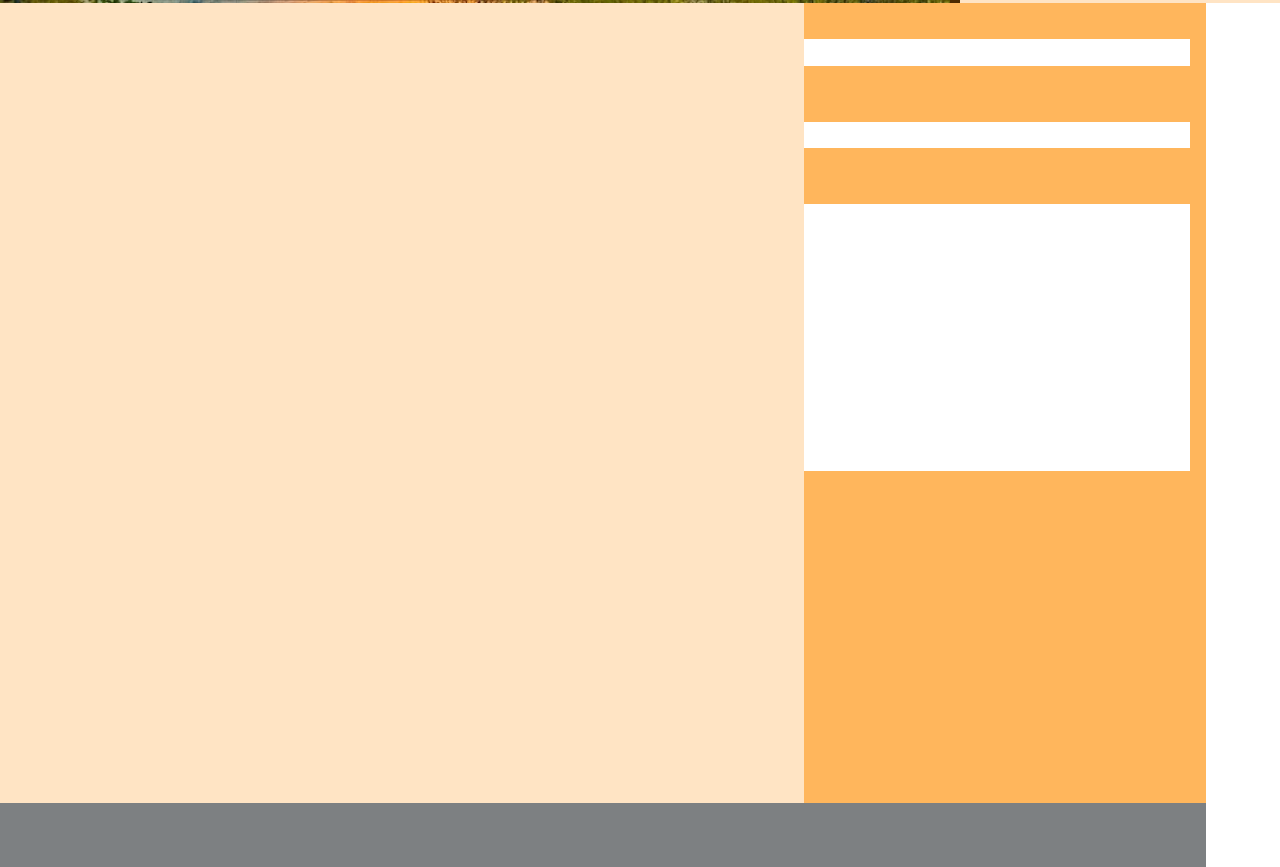
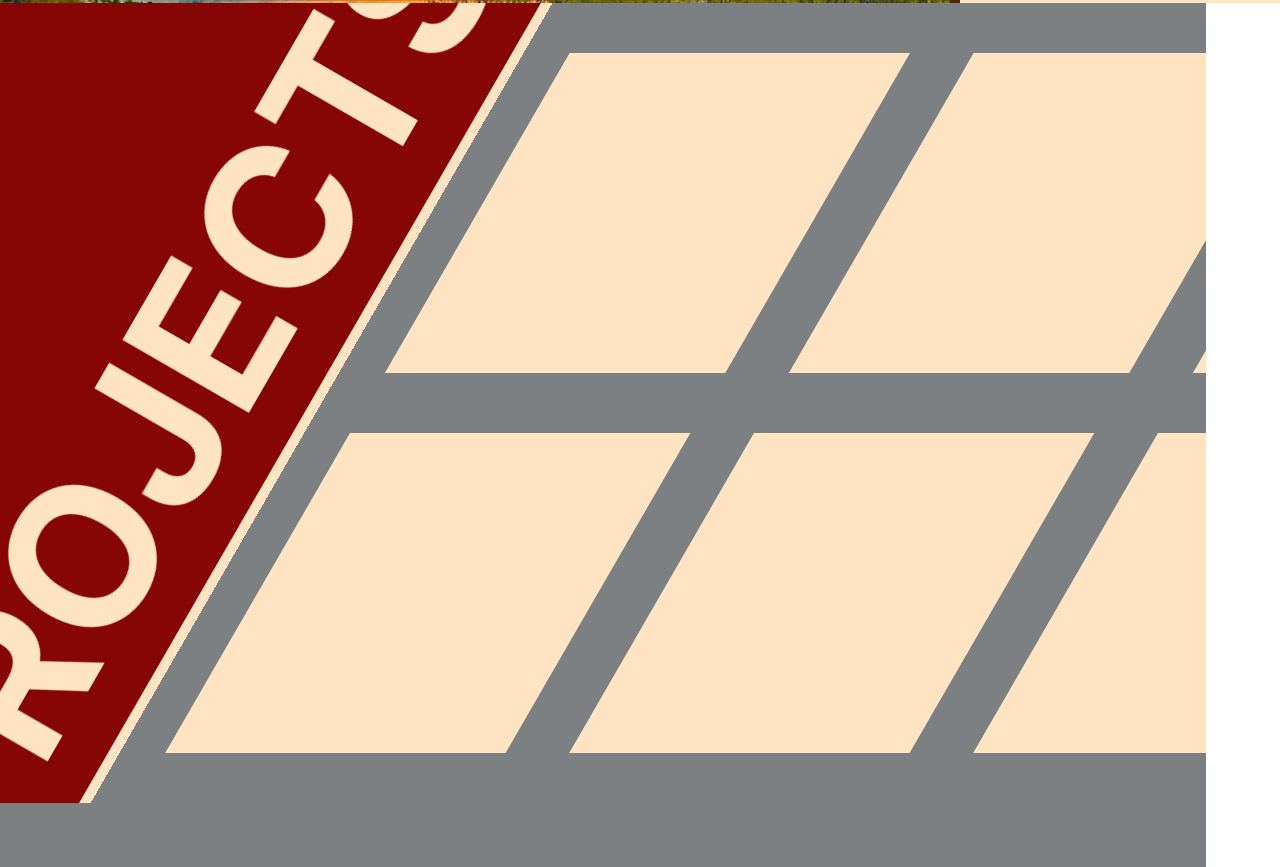
Before and after one commit to oofSauceHere/Website, a plain HTML site: page index.html in a window 1280 px wide. Shown: the part 797-1664 px from the top of the page. Drawn offline with Linux system fonts and the light colour scheme.

Commit message:
Updated projects page

```diff
--- a/index.html
+++ b/index.html
@@ -44,7 +44,59 @@
             </div>
         </main>
 
-        <!-- CONTACT, temporarily -->
+        <!-- PROJECTS, temporarily -->
+
+        <main class="projects" id="projects">
+            <div class="left-header">
+                <h1>PROJECTS</h1>
+            </div>
+            <!-- this is efficient code -->
+            <div class="project-container">
+                <div class="top-container">
+                    <div class="project" id="shapecalc">
+
+                        <div class="project-desc">
+                        </div>
+                    </div>
+                    <div class="project">
+
+                    </div>
+                    <div class="project">
+
+                    </div>
+                    <div class="project">
+
+                    </div>
+                </div>
+                <div class="bottom-container">
+                    <div class="project">
+
+                    </div>
+                    <div class="project">
+
+                    </div>
+                    <div class="project">
+
+                    </div>
+                    <div class="project">
+
+                    </div>
+                </div>
+            </div>
+        </main>
+
+        <!-- ABOUT-->
+
+        <main class="about" id="about">
+            <h1 class="header">ABOUT ME</h1>
+            <div class="terminal">
+                <h1>>_</h1>
+            </div>
+            <div class="screen"></div>
+            <!-- <div class="computer"></div> -->
+        </main>
+
+        <!-- CONTACT -->
 
         <main class="contact" id="contact">
             <!-- <div class="bed">
@@ -77,55 +129,6 @@
             </form>
         </main>
 
-        <!-- ABOUT-->
-
-        <main class="about" id="about">
-            <h1 class="header">ABOUT ME</h1>
-            <div class="terminal">
-                <h1>>_</h1>
-            </div>
-            <div class="screen"></div>
-            <!-- <div class="computer"></div> -->
-        </main>
-
-        <!-- PROJECTS -->
-
-        <main class="projects" id="projects">
-            <div class="left-header">
-                <h1>PROJECTS</h1>
-            </div>
-            <div class="project-container">
-                <div class="top-container">
-                    <div class="project">
-
-                    </div>
-                    <div class="project">
-
-                    </div>
-                    <div class="project">
-
-                    </div>
-                    <div class="project">
-
-                    </div>
-                </div>
-                <div class="bottom-container">
-                    <div class="project">
-
-                    </div>
-                    <div class="project">
-
-                    </div>
-                    <div class="project">
-
-                    </div>
-                    <div class="project">
-
-                    </div>
-                </div>
-            </div>
-        </main>
-
         <!-- EXTRA -->
 
         <script src="script.js"></script>
--- a/script.js
+++ b/script.js
@@ -10,7 +10,7 @@ function scroll() {
     document.getElementById('action-btn').style.pointerEvents = "none";
     if(i === 1) {
         // document.getElementById('about').style.transform = "translateY(-100%)";
-        document.getElementById('contact').style.transform = "translateY(-100%)";
+        document.getElementById('projects').style.transform = "translateY(-100%)";
 
         document.getElementById('side').style.transform = "translateX(100%)";
         document.getElementById('side').style.visibility = "hidden";
@@ -21,7 +21,7 @@ function scroll() {
         }, 1000);
     } else {
         // document.getElementById('about').style.transform = "translateY(100%)";
-        document.getElementById('contact').style.transform = "translateY(100%)";
+        document.getElementById('projects').style.transform = "translateY(100%)";
 
         document.getElementById('nav').style.transform = "translateX(0%)";
         setTimeout(() => {
--- a/style.css
+++ b/style.css
@@ -301,7 +301,11 @@ textarea:focus {
     grid-template: auto / auto;
     transition: transform 1s;
     background-color: #7d8082;
-    overflow: hidden;
+}
+
+.projects h1 {
+    color: #ffe4c4;
+    font-size: 2.5em;
 }
 
 .projects .left-header {
@@ -323,13 +327,14 @@ textarea:focus {
     width: 100%;
     height: 100vh;
     grid-template: auto / 2fr;
+    overflow-x: scroll;
 }
 
 .project-container .top-container {
     grid-area: 1 / 1 / 2 / 2;
     width: 100%;
     height: 50%;
-    transform: translateX(calc(15% + 50vh/1.73)) skewX(-30deg);
+    transform: translateX(calc(27.5vh + 50vh/1.73)) skewX(-30deg);
 
     display: flex;
     flex-direction: row;
@@ -340,21 +345,47 @@ textarea:focus {
     grid-area: 1 / 2 / 2 / 3;
     width: 100%;
     height: 50%;
-    transform: translateX(15%) skewX(-30deg);
+    transform: translateX(27.5vh) skewX(-30deg);
 
     display: flex;
     flex-direction: row;
     align-items: center;
 }
-.project-container .project {
-    width: 30em;
+
+.top-container .project {
+    flex-shrink: 0;
+    width: calc(50vh - 3.75em);
     height: calc(50vh - 5em);
-    margin: 2.5em;
-    background-color: white;
+    margin: 2.5em 2em 1.25em 2em;
 }
 
-.projects h1 {
-    color: #ffe4c4;
+.bottom-container .project {
+    flex-shrink: 0;
+    width: calc(50vh - 3.75em);
+    height: calc(50vh - 5em);
+    margin: 1.25em 2em 2.5em 2em;
+}
+
+.project {
+    box-sizing: border-box;
+    border: solid #ffe4c4;
+    background-color: #ffe4c4;
+    border-width: 10px 10px;
+    display: grid;
+    grid-template: repeat(5, 1fr) / auto;
+}
+
+.project-img {
+    grid-area: 1 / 1 / 4 / 1;
+    background: url('https://images.unsplash.com/photo-1453728013993-6d66e9c9123a?ixlib=rb-1.2.1&ixid=MnwxMjA3fDB8MHxzZWFyY2h8Mnx8dmlld3xlbnwwfHwwfHw%3D&w=1000&q=80');
+    background-size: cover;
+    height: 100%;
+    width: 100%;
+}
+
+.project-desc {
+    grid-area: 4 / 1 / 6 / 1;
+    background-color: #ffe4c4;
 }
 
 /* RESUME */
@@ -377,6 +408,7 @@ textarea:focus {
     background-color: #ffb65c;
     display: flex;
     justify-content: center;
+    align-items: flex-end;
 }
 
 .contact-form .fields {
@@ -391,7 +423,7 @@ textarea:focus {
 
 .small-field textarea {
     height: 2em;
-    width: 40em;
+    width: calc(100vw/3 - 10px - 12em);
 }
 
 .fields .large-field {
@@ -399,6 +431,6 @@ textarea:focus {
 }
 
 .large-field textarea {
-    height: 20em;
-    width: 40em;
+    height: 30em;
+    width: calc(100vw/3 - 10px - 12em);
 }
```
